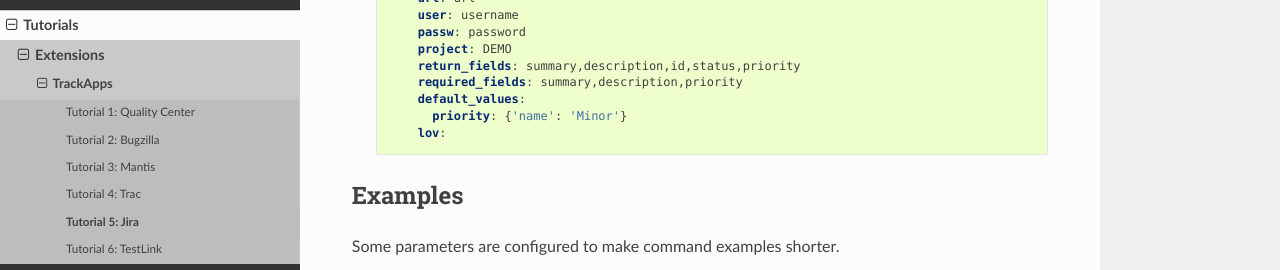
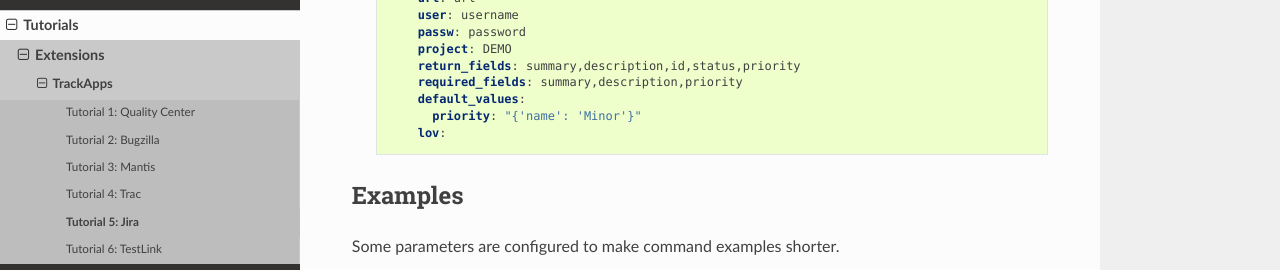
Before and after one commit to hydratk/hydratk-ext-trackapps, a Sphinx documentation site: the page built from doc/rst/tutor/ext/trackapps/tut5_jira.rst, in a window 1280 px wide and 900 px high, scrolled down 1322 px. Shown: the part 151-421 px from the top of the window. Built offline with Sphinx 7.4.7 and the Read the Docs theme 2.0.0, drawn with Linux system fonts in a browser that asks for light colours; formulas are drawn with MathJax 3.

```diff
--- a/doc/rst/tutor/ext/trackapps/tut5_jira.rst
+++ b/doc/rst/tutor/ext/trackapps/tut5_jira.rst
@@ -62,7 +62,7 @@ Example
          return_fields: summary,description,id,status,priority
          required_fields: summary,description,priority
          default_values:
-           priority: {'name': 'Minor'}
+           priority: "{'name': 'Minor'}"
          lov:
 
 Examples
```
